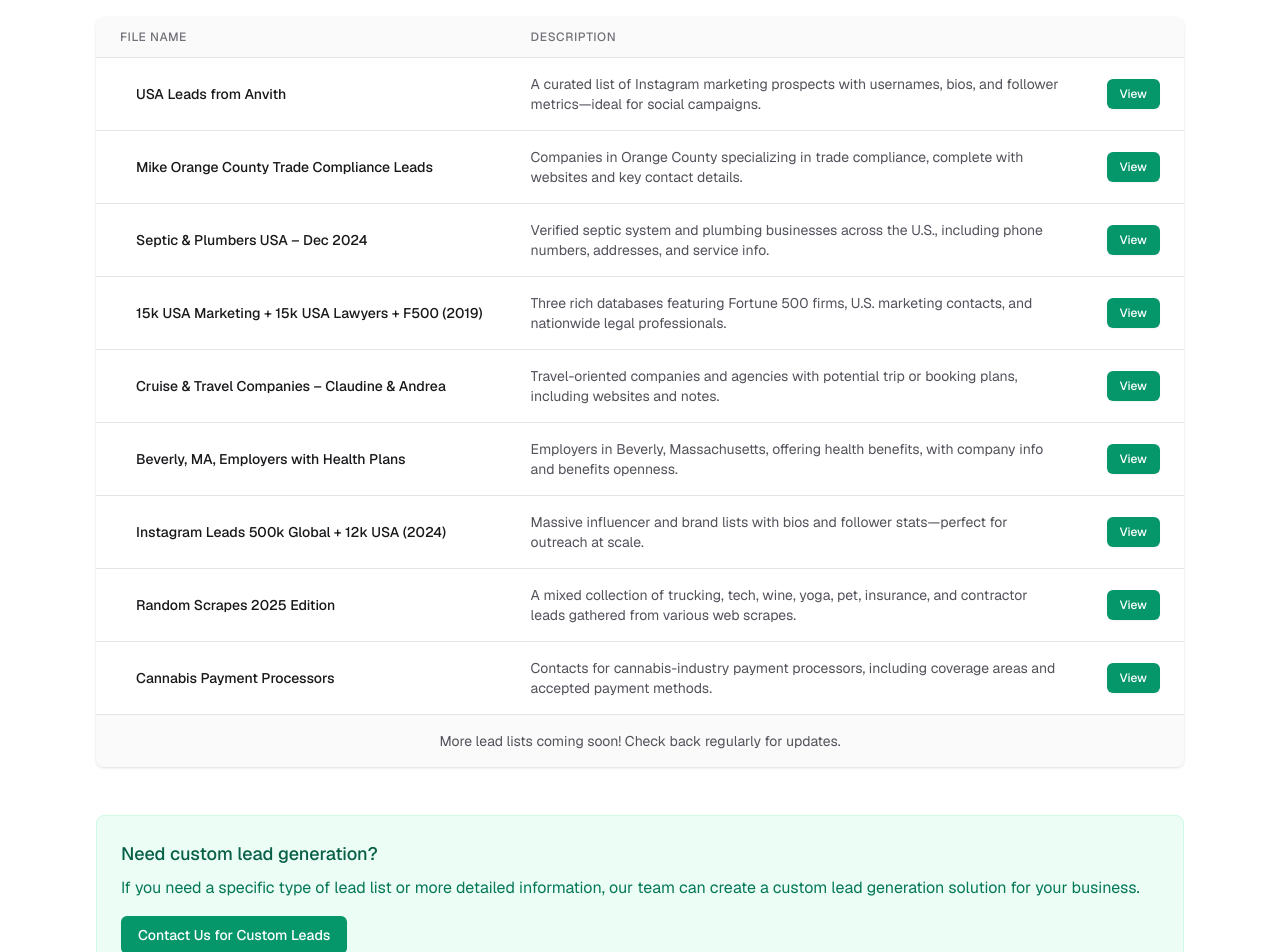
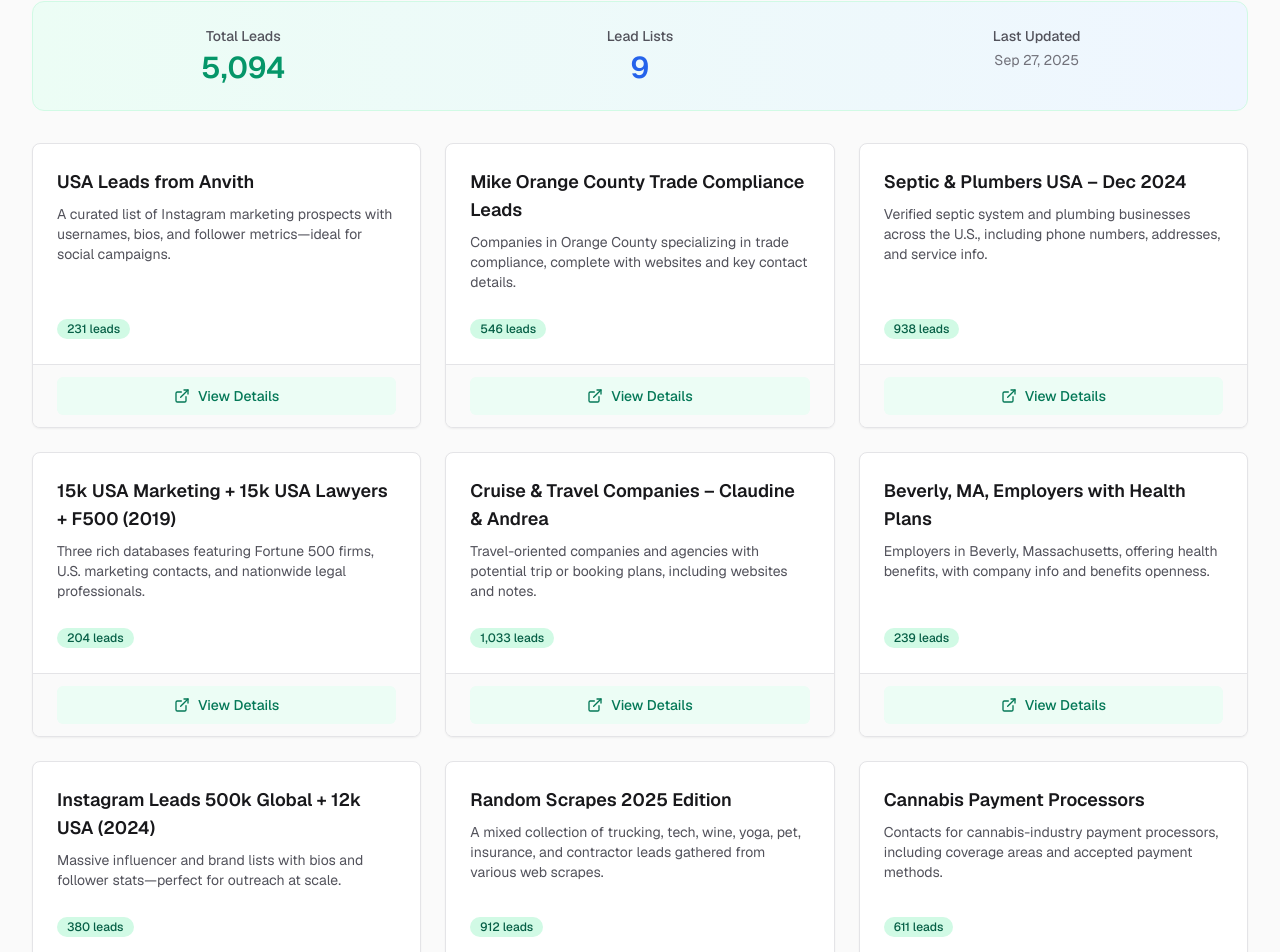
Before and after one commit to mattyjacks/website, a Next.js app in the folder mattyjacks7/: page /leads in a window 1280 px wide. Shown: the part 292-1244 px from the top of the page. Built offline with nearby package versions, Linux system fonts and the light colour scheme.

Commit message:
leads mock data

```diff
--- /dev/null
+++ b/mattyjacks7/app/api/sheet-stats/route.ts
@@ -0,0 +1,79 @@
+import { NextResponse } from 'next/server';
+
+export async function GET() {
+  const sheets = [
+    {
+      id: '1',
+      name: 'USA Leads from Anvith',
+      description: 'A curated list of Instagram marketing prospects with usernames, bios, and follower metrics—ideal for social campaigns.',
+      embedUrl: 'https://docs.google.com/spreadsheets/d/e/2PACX-1vTCtIW1D3w-YOcG6DudGLel5F1KxOJ-P20fKVEESC2PmhTK0ph1uYlaAaIUPyQIaA/pubhtml?widget=true&headers=false',
+    },
+    {
+      id: '2',
+      name: 'Mike Orange County Trade Compliance Leads',
+      description: 'Companies in Orange County specializing in trade compliance, complete with websites and key contact details.',
+      embedUrl: 'https://docs.google.com/spreadsheets/d/e/2PACX-1vQo8a86GJuaHBNt6twgyyYS67r-rQK7ThY2bxRYxBBI9vT1sf2c_nepfffUqWJdiA/pubhtml?widget=true&headers=false',
+    },
+    {
+      id: '3',
+      name: 'Septic & Plumbers USA – Dec 2024',
+      description: 'Verified septic system and plumbing businesses across the U.S., including phone numbers, addresses, and service info.',
+      embedUrl: 'https://docs.google.com/spreadsheets/d/e/2PACX-1vSmU5IpksX3BkPNyGtMgs609jddAPY8znmddtsrFz1nswoJLWXeq4CnRaz_l9IjNg/pubhtml?widget=true&headers=false',
+    },
+    {
+      id: '4',
+      name: '15k USA Marketing + 15k USA Lawyers + F500 (2019)',
+      description: 'Three rich databases featuring Fortune 500 firms, U.S. marketing contacts, and nationwide legal professionals.',
+      embedUrl: 'https://docs.google.com/spreadsheets/d/e/2PACX-1vRB3_L8jQVoAYppPCzsLqKXVng3EmZ7BSgStV4J1ucHlB63_sh2R92D10nl8L_vKQ/pubhtml?widget=true&headers=false',
+    },
+    {
+      id: '5',
+      name: 'Cruise & Travel Companies – Claudine & Andrea',
+      description: 'Travel-oriented companies and agencies with potential trip or booking plans, including websites and notes.',
+      embedUrl: 'https://docs.google.com/spreadsheets/d/e/2PACX-1vQHh-4gDTsdIJsv3E1-NA7zRezECm_DFjlDpkkalgQ9rSujkf1UAEdHcJPT-7q0-g/pubhtml?widget=true&headers=false',
+    },
+    {
+      id: '6',
+      name: 'Beverly, MA, Employers with Health Plans',
+      description: 'Employers in Beverly, Massachusetts, offering health benefits, with company info and benefits openness.',
+      embedUrl: 'https://docs.google.com/spreadsheets/d/e/2PACX-1vRf8oeyTt7zTkrHgei6QivMKYoG8p2-01Jl3b-lDsu5O0c5r41UVCKh3aSxZcSfkQ/pubhtml?widget=true&headers=false',
+    },
+    {
+      id: '7',
+      name: 'Instagram Leads 500k Global + 12k USA (2024)',
+      description: 'Massive influencer and brand lists with bios and follower stats—perfect for outreach at scale.',
+      embedUrl: 'https://docs.google.com/spreadsheets/d/e/2PACX-1vRuusqefwKC8BFJhOSO7k5U5TopRiWw4ckC8pc2xOU9h9ZIoan57v7c5hwsrY3FvQ/pubhtml?widget=true&headers=false',
+    },
+    {
+      id: '8',
+      name: 'Random Scrapes 2025 Edition',
+      description: 'A mixed collection of trucking, tech, wine, yoga, pet, insurance, and contractor leads gathered from various web scrapes.',
+      embedUrl: 'https://docs.google.com/spreadsheets/d/e/2PACX-1vTCb08sZX-x-9pK_a8LTDtB9bg7O0vkSIcvB5__TSyj5gWj-pplVrHi_nJ3Mm60og/pubhtml?widget=true&headers=false',
+    },
+    {
+      id: '9',
+      name: 'Cannabis Payment Processors',
+      description: 'Contacts for cannabis-industry payment processors, including coverage areas and accepted payment methods.',
+      embedUrl: 'https://docs.google.com/spreadsheets/d/e/2PACX-1vT6EOp1Gf4fesmnmZNL6jz-eN2WUu_97Ws0lPVpHMYoTcAfbrL-erC_ohPi_UF0Fg/pubhtml?widget=true&headers=false',
+    }
+  ];
+
+  // For now, we'll return mock data since we can't access Google Sheets API without authentication
+  // In production, you would make actual API calls to Google Sheets to get row counts
+  const stats = sheets.map(sheet => ({
+    id: sheet.id,
+    rowCount: Math.floor(Math.random() * 1000) + 100, // Mock data - replace with actual API call
+    lastUpdated: new Date().toISOString()
+  }));
+
+  const totalRows = stats.reduce((sum, stat) => sum + stat.rowCount, 0);
+
+  return NextResponse.json({
+    stats,
+    summary: {
+      totalSheets: sheets.length,
+      totalRows,
+      lastUpdated: new Date().toISOString()
+    }
+  });
+}
--- a/mattyjacks7/app/leads/page.tsx
+++ b/mattyjacks7/app/leads/page.tsx
@@ -1,15 +1,22 @@
 'use client';
 
-import { useState } from 'react';
+import { useState, useEffect } from 'react';
 import Link from 'next/link';
-import { ExternalLink, X } from 'lucide-react';
+import { X, ExternalLink } from 'lucide-react';
 
-// Define the type for lead sheets
+// Define the types for our data
 interface LeadSheet {
   id: string;
   name: string;
   description: string;
   embedUrl: string;
+  rowCount?: number;
+}
+
+interface SummaryStats {
+  totalSheets: number;
+  totalRows: number;
+  lastUpdated: string;
 }
 
 // Premium Lead Databases - Your shortcut to quality prospects
@@ -70,6 +77,11 @@ const leadSheets: LeadSheet[] = [
   }
 ];
 
+// Format number with commas
+const formatNumber = (num: number): string => {
+  return num.toString().replace(/\B(?=(\d{3})+(?!\d))/g, ",");
+};
+
 // Modal component for displaying Google Sheet
 function SheetModal({ sheet, onClose }: { sheet: LeadSheet | null; onClose: () => void }) {
   if (!sheet) return null;
@@ -82,36 +94,183 @@ function SheetModal({ sheet, onClose }: { sheet: LeadSheet | null; onClose: () =
 
         {/* Modal panel */}
         <div className="inline-block h-[90vh] w-full max-w-6xl transform overflow-hidden rounded-lg bg-white dark:bg-zinc-800 text-left align-bottom shadow-xl transition-all sm:my-8 sm:align-middle">
-          <div className="flex items-center justify-between border-b border-zinc-200 dark:border-zinc-700 px-4 py-3 sm:px-6">
-            <h3 className="text-lg font-medium text-zinc-900 dark:text-white">{sheet.name}</h3>
+          <div className="flex items-center justify-between border-b border-zinc-200 dark:border-zinc-700 px-6 py-4">
+            <div>
+              <h3 className="text-lg font-semibold text-zinc-900 dark:text-white">{sheet.name}</h3>
+              {sheet.rowCount && (
+                <p className="text-sm text-zinc-500 dark:text-zinc-400">
+                  {formatNumber(sheet.rowCount)} {sheet.rowCount === 1 ? 'lead' : 'leads'}
+                </p>
+              )}
+            </div>
+            <div className="flex space-x-3">
+              <a
+                href={sheet.embedUrl.replace('/pubhtml?', '/pub?')}
+                target="_blank"
+                rel="noopener noreferrer"
+                className="inline-flex items-center px-3 py-1.5 text-sm font-medium rounded-md bg-white dark:bg-zinc-700 text-emerald-600 dark:text-emerald-400 hover:bg-zinc-50 dark:hover:bg-zinc-600 transition-colors"
+              >
+                <ExternalLink className="h-4 w-4 mr-1.5" />
+                Open
+              </a>
               <button
                 type="button"
-              className="rounded-md p-1.5 text-zinc-400 hover:text-zinc-500 dark:hover:text-zinc-300 focus:outline-none focus:ring-2 focus:ring-emerald-500"
+                className="rounded-md p-1.5 text-zinc-400 hover:bg-zinc-100 dark:hover:bg-zinc-700 hover:text-zinc-500 dark:hover:text-zinc-300 focus:outline-none focus:ring-2 focus:ring-emerald-500"
                 onClick={onClose}
               >
-              <X className="h-6 w-6" aria-hidden="true" />
+                <X className="h-5 w-5" aria-hidden="true" />
                 <span className="sr-only">Close</span>
               </button>
             </div>
-          <div className="h-[calc(90vh-60px)] w-full">
+          </div>
+          <div className="h-[calc(90vh-73px)] w-full bg-white dark:bg-zinc-900">
             <iframe
               src={sheet.embedUrl}
               className="h-full w-full border-0"
               frameBorder="0"
               allowFullScreen
               title={`Google Sheet: ${sheet.name}`}
-            ></iframe>
+              loading="lazy"
+            />
           </div>
         </div>
       </div>
     </div>
   );
 }
+// Lead Card Component
+function LeadCard({ sheet, onClick }: { sheet: LeadSheet; onClick: () => void }) {
+  return (
+    <div className="flex flex-col overflow-hidden rounded-lg border border-zinc-200 dark:border-zinc-700 bg-white dark:bg-zinc-800 shadow-sm hover:shadow-md transition-all duration-200 hover:-translate-y-0.5">
+      <div className="flex-1 p-6 flex flex-col">
+        <h3 className="text-lg font-semibold text-zinc-900 dark:text-white mb-2 line-clamp-2">
+          {sheet.name}
+        </h3>
+        <p className="text-zinc-600 dark:text-zinc-300 text-sm mb-4 flex-1 line-clamp-3">
+          {sheet.description}
+        </p>
+        {sheet.rowCount !== undefined && (
+          <div className="mt-2">
+            <span className="inline-flex items-center px-2.5 py-0.5 rounded-full text-xs font-medium bg-emerald-100 dark:bg-emerald-900/50 text-emerald-800 dark:text-emerald-200">
+              {formatNumber(sheet.rowCount)} {sheet.rowCount === 1 ? 'lead' : 'leads'}
+            </span>
+          </div>
+        )}
+      </div>
+      <div className="bg-zinc-50 dark:bg-zinc-700/30 px-6 py-3 border-t border-zinc-200 dark:border-zinc-700">
+        <button
+          onClick={onClick}
+          className="w-full flex items-center justify-center px-4 py-2 border border-transparent text-sm font-medium rounded-md text-emerald-700 dark:text-emerald-300 bg-emerald-50 dark:bg-emerald-900/30 hover:bg-emerald-100 dark:hover:bg-emerald-900/50 transition-colors"
+        >
+          <ExternalLink className="h-4 w-4 mr-2" />
+          View Details
+        </button>
+      </div>
+    </div>
+  );
+}
+
+// Summary Stats Component
+function SummaryStats({ stats }: { stats: SummaryStats }) {
+  return (
+    <div className="bg-gradient-to-r from-emerald-50 to-blue-50 dark:from-zinc-800 dark:to-zinc-800 rounded-xl p-6 mb-8 border border-emerald-100 dark:border-emerald-900/30">
+      <div className="grid grid-cols-1 md:grid-cols-3 gap-6">
+        <div className="text-center">
+          <dt className="text-sm font-medium text-zinc-600 dark:text-zinc-300">Total Leads</dt>
+          <dd className="mt-1 text-3xl font-semibold text-emerald-600 dark:text-emerald-400">
+            {formatNumber(stats.totalRows)}
+          </dd>
+        </div>
+        <div className="text-center">
+          <dt className="text-sm font-medium text-zinc-600 dark:text-zinc-300">Lead Lists</dt>
+          <dd className="mt-1 text-3xl font-semibold text-blue-600 dark:text-blue-400">
+            {stats.totalSheets}
+          </dd>
+        </div>
+        <div className="text-center">
+          <dt className="text-sm font-medium text-zinc-600 dark:text-zinc-300">Last Updated</dt>
+          <dd className="mt-1 text-sm text-zinc-500 dark:text-zinc-400">
+            {new Date(stats.lastUpdated).toLocaleDateString('en-US', {
+              year: 'numeric',
+              month: 'short',
+              day: 'numeric',
+            })}
+          </dd>
+        </div>
+      </div>
+    </div>
+  );
+}
+
 export default function LeadsPage() {
+  // Store the initial sheets data in state
+  const [initialSheets] = useState<LeadSheet[]>(leadSheets);
   const [selectedSheet, setSelectedSheet] = useState<LeadSheet | null>(null);
+  const [isLoading, setIsLoading] = useState(true);
+  const [error, setError] = useState<string | null>(null);
+  const [sheetsWithStats, setSheetsWithStats] = useState<LeadSheet[]>([]);
+  const [summaryStats, setSummaryStats] = useState<SummaryStats>({
+    totalSheets: leadSheets.length,
+    totalRows: 0,
+    lastUpdated: new Date().toISOString(),
+  });
+
+  useEffect(() => {
+    const fetchStats = async () => {
+      try {
+        setIsLoading(true);
+        const response = await fetch('/api/sheet-stats');
+
+        if (!response.ok) {
+          throw new Error('Failed to fetch sheet statistics');
+        }
+
+        const data = await response.json();
+
+        // Update sheets with row counts using the initial sheets data
+        const updatedSheets = initialSheets.map(sheet => {
+          const stat = data.stats.find((s: { id: string; rowCount: number }) => s.id === sheet.id);
+          return stat ? { ...sheet, rowCount: stat.rowCount } : sheet;
+        });
+
+        setSheetsWithStats(updatedSheets);
+        setSummaryStats(data.summary);
+      } catch (err) {
+        console.error('Error fetching sheet stats:', err);
+        setError('Failed to load lead statistics. Please try again later.');
+        // Fallback to initial data if API fails
+        setSheetsWithStats(initialSheets);
+      } finally {
+        setIsLoading(false);
+      }
+    };
+
+    fetchStats();
+  }, [initialSheets]); // Include initialSheets in dependencies since it's used in the effect
+
+  if (isLoading) {
     return (
       <main className="min-h-[calc(100vh-16rem)]">
         <div className="max-w-6xl mx-auto px-4 py-12 sm:px-6 lg:px-8">
+          <div className="text-center py-12">
+            <div className="animate-pulse flex flex-col items-center">
+              <div className="h-8 bg-zinc-200 dark:bg-zinc-700 rounded w-1/3 mb-4"></div>
+              <div className="h-4 bg-zinc-200 dark:bg-zinc-700 rounded w-1/2 mb-8"></div>
+              <div className="grid grid-cols-1 md:grid-cols-2 lg:grid-cols-3 gap-6 w-full">
+                {[1, 2, 3, 4, 5, 6].map((i) => (
+                  <div key={i} className="h-48 bg-zinc-100 dark:bg-zinc-800 rounded-lg animate-pulse"></div>
+                ))}
+              </div>
+            </div>
+          </div>
+        </div>
+      </main>
+    );
+  }
+
+  return (
+    <main className="min-h-[calc(100vh-16rem)] bg-zinc-50 dark:bg-zinc-900 py-8">
+      <div className="max-w-7xl mx-auto px-4 sm:px-6 lg:px-8">
         <div className="text-center mb-12">
           <h1 className="text-4xl font-bold text-zinc-900 dark:text-white mb-4">Free Lead Databases</h1>
           <p className="text-lg text-zinc-600 dark:text-zinc-300 max-w-3xl mx-auto">
@@ -119,76 +278,52 @@ export default function LeadsPage() {
           </p>
         </div>
 
-        <div className="bg-white dark:bg-zinc-800 shadow rounded-lg overflow-hidden">
-          <div className="overflow-x-auto">
-            <table className="min-w-full divide-y divide-zinc-200 dark:divide-zinc-700">
-              <thead className="bg-zinc-50 dark:bg-zinc-700">
-                <tr>
-                  <th scope="col" className="px-6 py-3 text-left text-xs font-medium text-zinc-500 dark:text-zinc-300 uppercase tracking-wider">
-                    File Name
-                  </th>
-                  <th scope="col" className="px-6 py-3 text-left text-xs font-medium text-zinc-500 dark:text-zinc-300 uppercase tracking-wider">
-                    Description
-                  </th>
-                  <th scope="col" className="relative px-6 py-3">
-                    <span className="sr-only">Download</span>
-                  </th>
-                </tr>
-              </thead>
-              <tbody className="bg-white dark:bg-zinc-800 divide-y divide-zinc-200 dark:divide-zinc-700">
-                {leadSheets.map((sheet) => (
-                  <tr key={sheet.id} className="hover:bg-zinc-50 dark:hover:bg-zinc-700 transition-colors">
-                    <td className="px-6 py-4 whitespace-nowrap">
-                      <div className="flex items-center">
-                        <div className="ml-4">
-                          <div className="text-sm font-medium text-zinc-900 dark:text-white">
-                            <button
-                              onClick={() => setSelectedSheet(sheet)}
-                              className="hover:text-emerald-600 dark:hover:text-emerald-400 text-left"
-                            >
-                              {sheet.name}
-                            </button>
+        {/* Summary Stats */}
+        <SummaryStats stats={summaryStats} />
+
+        {error && (
+          <div className="bg-red-50 dark:bg-red-900/20 border-l-4 border-red-400 p-4 mb-8 rounded">
+            <div className="flex">
+              <div className="flex-shrink-0">
+                <svg className="h-5 w-5 text-red-400" viewBox="0 0 20 20" fill="currentColor">
+                  <path fillRule="evenodd" d="M10 18a8 8 0 100-16 8 8 0 000 16zM8.28 7.22a.75.75 0 00-1.06 1.06L8.94 10l-1.72 1.72a.75.75 0 101.06 1.06L10 11.06l1.72 1.72a.75.75 0 101.06-1.06L11.06 10l1.72-1.72a.75.75 0 00-1.06-1.06L10 8.94 8.28 7.22z" clipRule="evenodd" />
+                </svg>
+              </div>
+              <div className="ml-3">
+                <p className="text-sm text-red-700 dark:text-red-300">{error}</p>
               </div>
             </div>
           </div>
-                    </td>
-                    <td className="px-6 py-4">
-                      <p className="text-sm text-zinc-600 dark:text-zinc-300 line-clamp-2">
-                        {sheet.description}
-                      </p>
-                    </td>
-                    <td className="px-6 py-4 whitespace-nowrap text-right text-sm font-medium">
-                      <button
+        )}
+
+        {/* Lead Grid */}
+        <div className="grid grid-cols-1 md:grid-cols-2 lg:grid-cols-3 gap-6 mb-12">
+          {sheetsWithStats.map((sheet) => (
+            <LeadCard
+              key={sheet.id}
+              sheet={sheet}
               onClick={() => setSelectedSheet(sheet)}
-                        className="inline-flex items-center px-3 py-1.5 border border-transparent text-xs font-medium rounded-md shadow-sm text-white bg-emerald-600 hover:bg-emerald-700 focus:outline-none focus:ring-2 focus:ring-offset-2 focus:ring-emerald-500"
-                      >
-                        View
-                      </button>
-                    </td>
-                  </tr>
+            />
           ))}
-              </tbody>
-            </table>
         </div>
 
-          <div className="bg-zinc-50 dark:bg-zinc-800 px-6 py-4 border-t border-zinc-200 dark:border-zinc-700">
-            <p className="text-sm text-zinc-600 dark:text-zinc-300 text-center">
-              More lead lists coming soon! Check back regularly for updates.
-            </p>
-          </div>
-        </div>
-
-        <div className="mt-12 bg-emerald-50 dark:bg-emerald-900/20 rounded-lg p-6 border border-emerald-100 dark:border-emerald-900/50">
-          <h3 className="text-lg font-medium text-emerald-800 dark:text-emerald-200 mb-2">Need custom lead generation?</h3>
-          <p className="text-emerald-700 dark:text-emerald-300 mb-4">
-            If you need a specific type of lead list or more detailed information, our team can create a custom lead generation solution for your business.
+        {/* CTA Section */}
+        <div className="bg-gradient-to-r from-emerald-50 to-blue-50 dark:from-zinc-800 dark:to-zinc-800 rounded-xl p-8 mb-12 border border-emerald-100 dark:border-emerald-900/30">
+          <div className="max-w-3xl mx-auto text-center">
+            <h2 className="text-2xl font-bold text-zinc-900 dark:text-white mb-4">Need Custom Lead Generation?</h2>
+            <p className="text-zinc-600 dark:text-zinc-300 mb-6">
+              If you need a specific type of lead list or more detailed information, our team can create a custom lead generation solution tailored to your business needs.
             </p>
             <Link
               href="/contact"
-            className="inline-flex items-center px-4 py-2 border border-transparent text-sm font-medium rounded-md shadow-sm text-white bg-emerald-600 hover:bg-emerald-700 focus:outline-none focus:ring-2 focus:ring-offset-2 focus:ring-emerald-500"
+              className="inline-flex items-center px-6 py-3 border border-transparent text-base font-medium rounded-md shadow-sm text-white bg-emerald-600 hover:bg-emerald-700 focus:outline-none focus:ring-2 focus:ring-offset-2 focus:ring-emerald-500 transition-colors"
             >
-            Contact Us for Custom Leads
+              Get Custom Leads
+              <svg className="ml-2 -mr-1 h-5 w-5" xmlns="http://www.w3.org/2000/svg" viewBox="0 0 20 20" fill="currentColor">
+                <path fillRule="evenodd" d="M10.293 5.293a1 1 0 011.414 0l4 4a1 1 0 010 1.414l-4 4a1 1 0 01-1.414-1.414L12.586 11H5a1 1 0 110-2h7.586l-2.293-2.293a1 1 0 010-1.414z" clipRule="evenodd" />
+              </svg>
             </Link>
+          </div>
         </div>
       </div>
 
```
Lines whose indentation alone changed are shown as unchanged.
